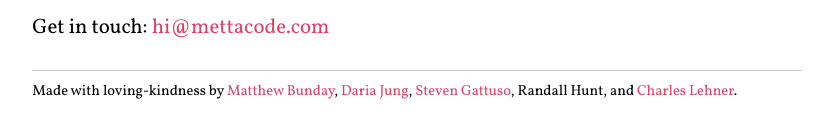
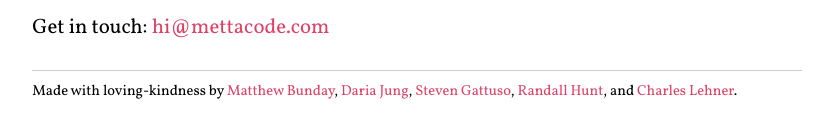
Before and after one commit to zencephalon/mettacode, a plain HTML site: page index.html in a window 1280 px wide. Shown: the part 442-580 px from the top of the page, without its empty margins (223-1048 px from the left). Drawn offline with Linux system fonts and the light colour scheme.

Commit message:
I make whitespace changes and add links to my profile

```diff
--- a/index.html
+++ b/index.html
@@ -26,7 +26,7 @@
 
     <footer>
         <hr>
-        Made with loving-kindness by <a href="http://zencephalon.com">Matthew Bunday</a>, <a href="http://dariajung.com">Daria Jung</a>, <a href="http://stevegattuso.me/">Steven Gattuso</a>, Randall Hunt, and <a href="http://celehner.com/">Charles Lehner</a>.
+        Made with loving-kindness by <a href="http://zencephalon.com">Matthew Bunday</a>, <a href="http://dariajung.com">Daria Jung</a>, <a href="http://stevegattuso.me/">Steven Gattuso</a>, <a href="http://github.com/ranman">Randall Hunt</a>, and <a href="http://celehner.com/">Charles Lehner</a>.
     </footer>
 </div>
 </body>
```
